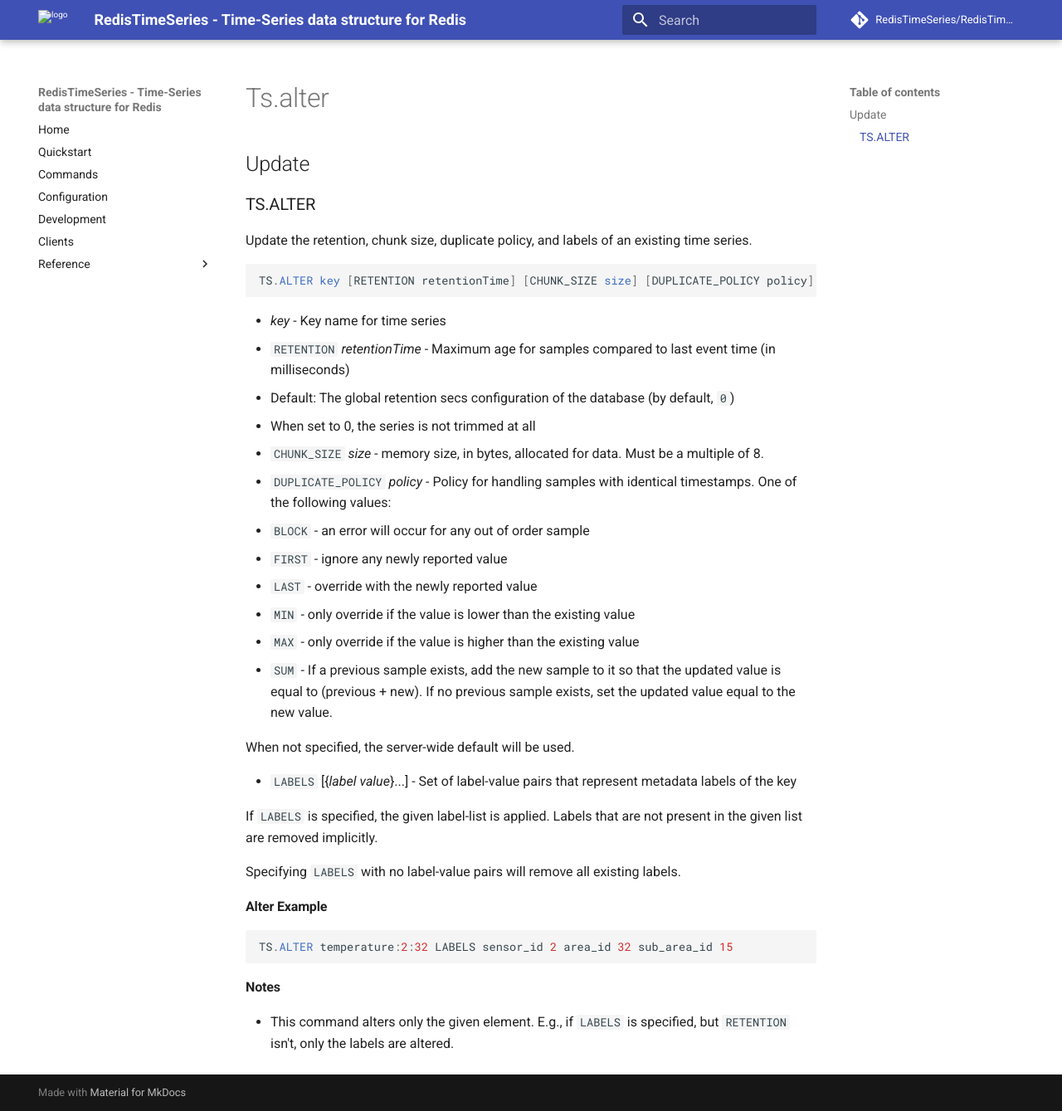
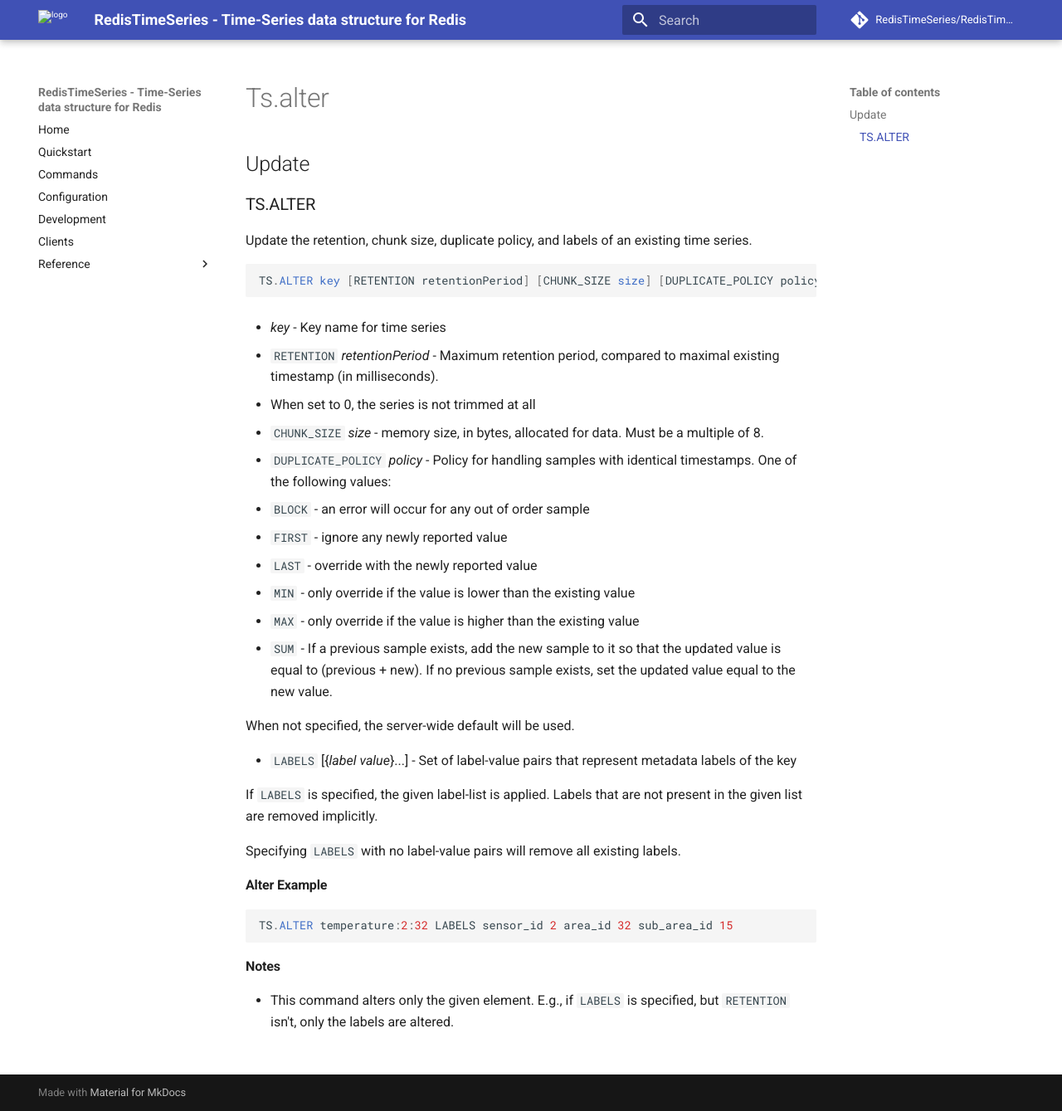
Before and after one commit to RedisTimeSeries/RedisTimeSeries, an MkDocs documentation site: the page built from docs/commands/ts.alter.md, in a window 1280 px wide and 1339 px high. Shown: the whole window at 83% size. Built offline with MkDocs 1.6.1 and Material for MkDocs 9.7.7, drawn with Linux system fonts in a browser that asks for light colours; comment, search, counter and statistics services are not loaded.

Commit message:
Update ts.alter.md

````diff
--- a/docs/commands/ts.alter.md
+++ b/docs/commands/ts.alter.md
@@ -5,14 +5,16 @@
 Update the retention, chunk size, duplicate policy, and labels of an existing time series.
 
 ```sql
-TS.ALTER key [RETENTION retentionTime] [CHUNK_SIZE size] [DUPLICATE_POLICY policy] [LABELS [{label value}...]]
+TS.ALTER key [RETENTION retentionPeriod] [CHUNK_SIZE size] [DUPLICATE_POLICY policy] [LABELS [{label value}...]]
 ```
 
 - _key_ - Key name for time series
-- `RETENTION` _retentionTime_ - Maximum age for samples compared to last event time (in milliseconds)
-   - Default: The global retention secs configuration of the database (by default, `0`)
+
+- `RETENTION` _retentionPeriod_ - Maximum retention period, compared to maximal existing timestamp (in milliseconds).
    - When set to 0, the series is not trimmed at all
+
 - `CHUNK_SIZE` _size_ - memory size, in bytes, allocated for data. Must be a multiple of 8.
+
 - `DUPLICATE_POLICY` _policy_ - Policy for handling samples with identical timestamps. One of the following values:
   - `BLOCK` - an error will occur for any out of order sample
   - `FIRST` - ignore any newly reported value
````
